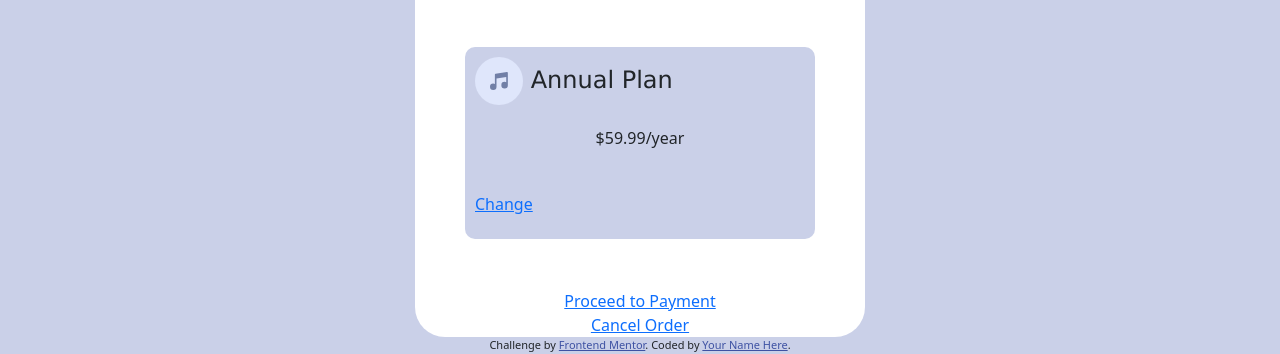
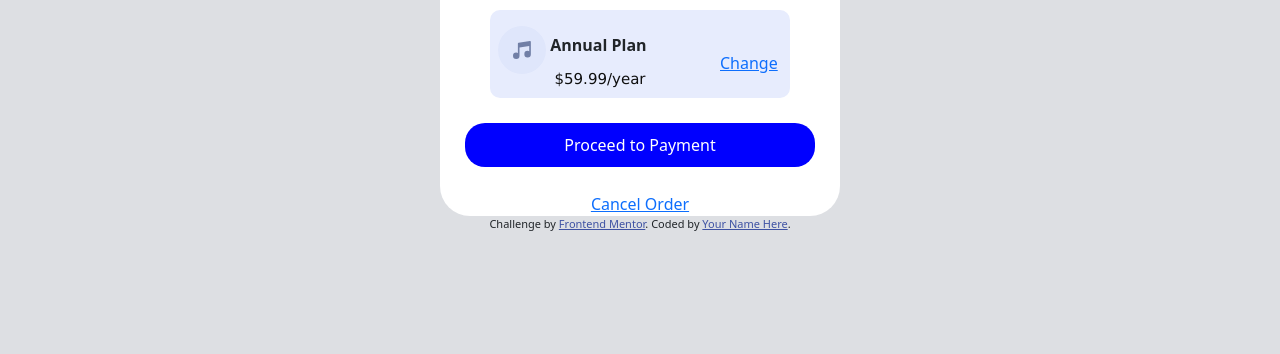
Before and after one commit to Seyitanx/order-card, a plain HTML site: page index.html in a window 1280 px wide. Shown: the part 764-1118 px from the top of the page. After the commit the page ends 997 px from the top, so only its background shows below. Drawn offline with nearby package versions, Linux system fonts and the light colour scheme.

Commit message:
decorated the payment button

```diff
--- a/index.html
+++ b/index.html
@@ -1,61 +1,71 @@
 <!DOCTYPE html>
 <html lang="en">
   <head>
-  <meta charset="UTF-8">
-  <meta name="viewport" content="width=device-width, initial-scale=1.0">
-  <link rel="icon" type="image/png" sizes="32x32" href="./images/favicon-32x32.png">
-  <link href="https://cdn.jsdelivr.net/npm/bootstrap@5.1.3/dist/css/bootstrap.min.css" rel="stylesheet" integrity="sha384-1BmE4kWBq78iYhFldvKuhfTAU6auU8tT94WrHftjDbrCEXSU1oBoqyl2QvZ6jIW3" crossorigin="anonymous">
-  <link rel="stylesheet" href="styles.css">
+    <meta charset="UTF-8" />
+    <meta name="viewport" content="width=device-width, initial-scale=1.0" />
+    <link
+      rel="icon"
+      type="image/png"
+      sizes="32x32"
+      href="./images/favicon-32x32.png"
+    />
+    <link
+      href="https://cdn.jsdelivr.net/npm/bootstrap@5.1.3/dist/css/bootstrap.min.css"
+      rel="stylesheet"
+      integrity="sha384-1BmE4kWBq78iYhFldvKuhfTAU6auU8tT94WrHftjDbrCEXSU1oBoqyl2QvZ6jIW3"
+      crossorigin="anonymous"
+    />
+    <link rel="stylesheet" href="styles.css" />
     <title>Frontend Mentor | Order summary card</title>
 
     <!-- Feel free to remove these styles or customise in your own stylesheet 👍 -->
     <style>
-    .attribution { font-size: 11px; text-align: center; }
-    .attribution a { color: hsl(228, 45%, 44%); }
+      .attribution {
+        font-size: 11px;
+        text-align: center;
+      }
+      .attribution a {
+        color: hsl(228, 45%, 44%);
+      }
     </style>
   </head>
   <body>
     <div>
-    <img src="/images/pattern-background-desktop.svg" alt="background">
+      <img src="/images/pattern-background-desktop.svg" alt="background" />
     </div>
+
+   <div class="main-container">
       <div class="container">
-    <div class="row" >
-<div class="col-sm-12">
-
       <div class="text-center">
-    <img src="/images/illustration-hero.svg" alt="hero">
+        <img src="/images/illustration-hero.svg" alt="hero" width="450" />
       </div>
       <div>
-   <h1>
-  Order Summary
-</h1>
+        <h1>Order Summary</h1>
 
-<p>You can now listen to millions of songs, audiobooks, and podcasts on any
-  device anywhere you like!</p>
+        <p>
+          You can now listen to millions of songs, audiobooks, and podcasts on
+          any device anywhere you like!
+        </p>
       </div>
 
       <div class="plan">
-     <h4>
-    <img src="/images/icon-music.svg" alt="icon">
 
-  Annual Plan
-</h4>
+          <img src="/images/icon-music.svg" alt="icon" class="mt-3 ps-2" />
+      <strong>Annual Plan</strong>
 
-  <p class="text-center">$59.99/year</p>
+        <p class="amount mb-1">$59.99/year</p>
 
- <a href="#">Change</a>
+        <a href="#" class="first-link">Change</a>
       </div>
-<div> <a href="#">Proceed to Payment</a> </div>
-<div><a href="#">Cancel Order</a> </div>
-
-
-
-  </div>
+      <div class="payment"><a href="#">Proceed to Payment</a></div>
+      <div><a href="#">Cancel Order</a></div>
     </div>
    </div>
     <div class="attribution">
-    Challenge by <a href="https://www.frontendmentor.io?ref=challenge" target="_blank">Frontend Mentor</a>.
-    Coded by <a href="#">Your Name Here</a>.
+      Challenge by
+      <a href="https://www.frontendmentor.io?ref=challenge" target="_blank"
+        >Frontend Mentor</a
+      >. Coded by <a href="#">Your Name Here</a>.
     </div>
   </body>
 </html>
--- a/styles.css
+++ b/styles.css
@@ -1,28 +1,65 @@
-body{
-    background-color: hsl(228, 39%, 85%);;
+body {
+  background-color: hsl(220, 10%, 88%);
 }
 
-.container{
+.main-container {
+  display: flex;
+  justify-content: center;
+  align-items: center;
+}
+
+.container {
   background-color: white;
   text-align: center;
-display: flex;
-border-radius: 30px ;
-padding-left: 0px;
-border: 1px ;
-width: 450px;
+  border-radius: 30px;
+  border: 1px;
   position: relative;
   overflow: hidden;
+  width: 400px;
+  padding: 0px;
+
 }
-h1,h4{
+h1,
+p {
   font-family: Verdana, Geneva, Tahoma, sans-serif;
+  text-align: center;
+  color: rgb(15, 15, 15);
 }
-.plan{
+p{
+    font-size: 15px;
+}
+.plan {
   text-align: left;
   border-radius: 10px;
-    width: 350px;
-    line-height: 50px;
-    background-color: hsl(228, 39%, 85%);
-    padding: 10px;
-    margin: 50px;
+  width: 300px;
+  line-height: 10px;
+  background-color: hsl(227, 85%, 95%);
+
+  margin-left: 50px;
+}
+strong{
+    position: relative;
+    top: 5px;
+}
+.amount{
+   position: relative;
+   right: 40px;
 
 }
+.first-link{
+    position: relative;
+    left: 230px;
+    bottom: 30px;
+}
+
+.payment{
+    border-radius: 20px;
+    background-color: blue;
+    margin: 25px;
+
+    padding: 10px 10px;
+}
+.payment a{
+    color: white;
+    text-decoration: none;
+}
```
Lines whose indentation alone changed are shown as unchanged.
